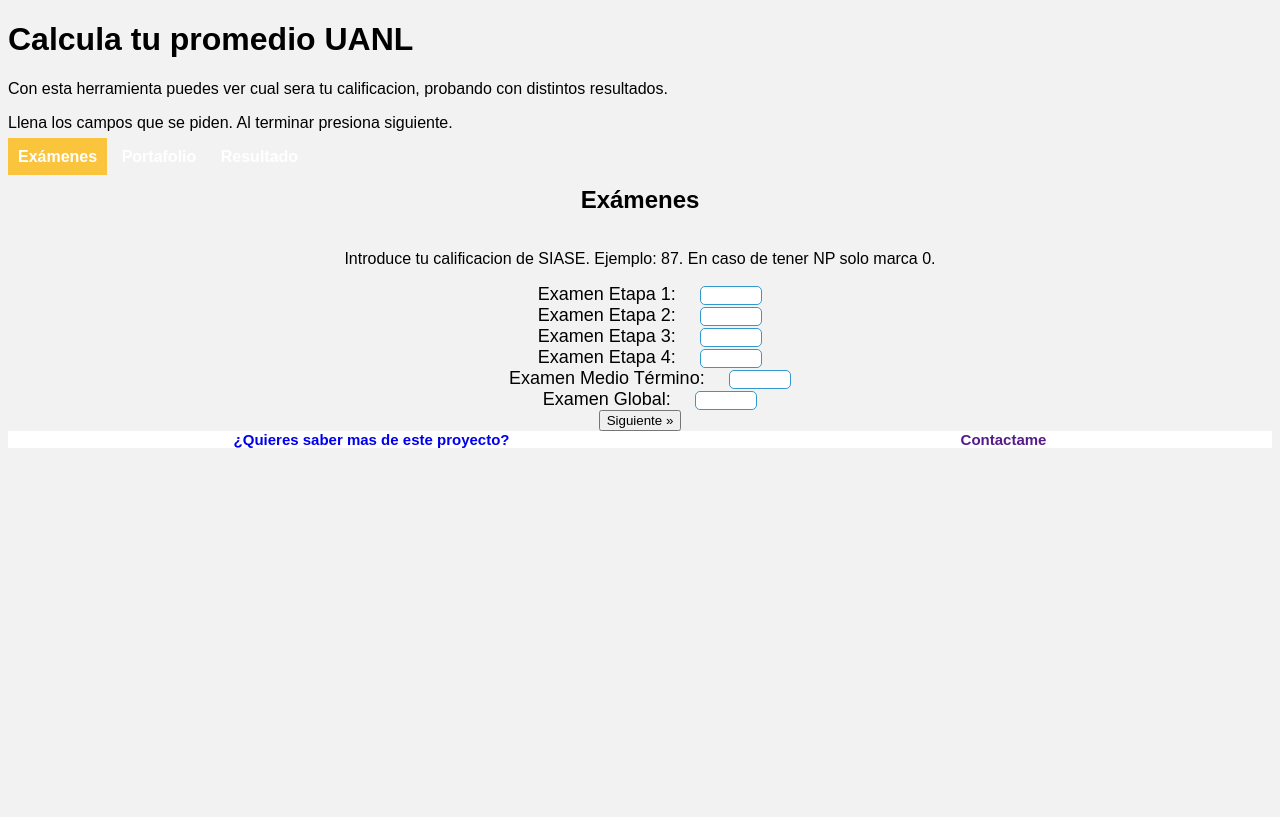
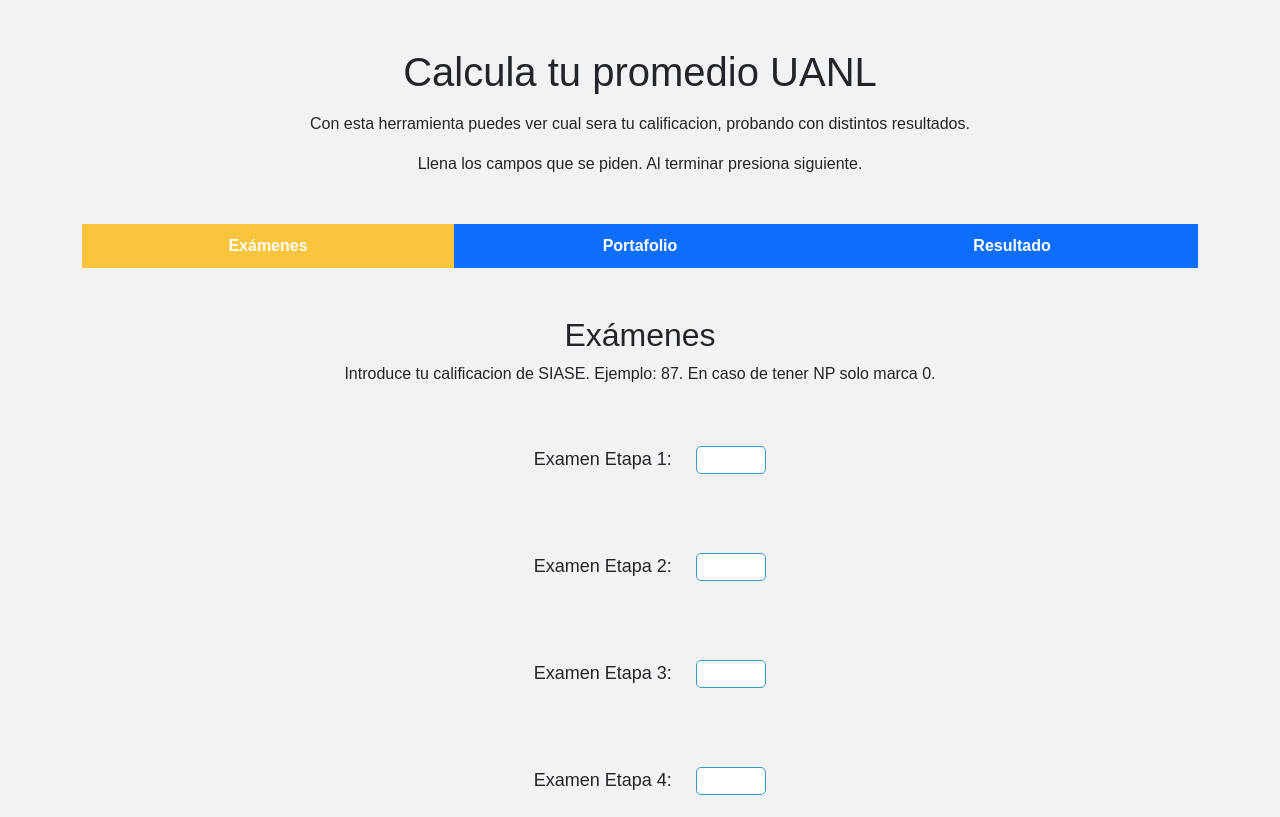
Before and after one commit to villagraandres/Calculadora-de-Promedio, a plain HTML site: page index.html in a window 1280 px wide. Shown: the top 817 px of the page. Drawn offline with nearby package versions, Linux system fonts and the light colour scheme.

Commit message:
Update index.html

```diff
--- a/index.html
+++ b/index.html
@@ -4,7 +4,7 @@
     <meta charset="UTF-8">
     <meta http-equiv="X-UA-Compatible" content="IE=edge">
     <meta name="viewport" content="width=device-width, initial-scale=1.0">
-    <link href="https://cdn.jsdelivr.net/npm/bootstrap@5.1.3/dist/css/bootstrap.min.css" rel="preload" integrity="sha384-1BmE4kWBq78iYhFldvKuhfTAU6auU8tT94WrHftjDbrCEXSU1oBoqyl2QvZ6jIW3" crossorigin="anonymous">
+    <link href="https://cdn.jsdelivr.net/npm/bootstrap@5.1.3/dist/css/bootstrap.min.css" rel="stylesheet" integrity="sha384-1BmE4kWBq78iYhFldvKuhfTAU6auU8tT94WrHftjDbrCEXSU1oBoqyl2QvZ6jIW3" crossorigin="anonymous">
     <link  rel="stylesheet" href="app.css" preload>
 
     <link rel="preconnect" href="https://fonts.googleapis.com">
@@ -37,9 +37,9 @@
 
         <nav class="d-flex mt-5 ">
 
-            <a class="bg-primary text-center activo tab" data-paso="1" style="color: white; width: 100%; padding: 10px;"  href="">Exámenes</a>
-            <a class="bg-primary text-center tab" data-paso="2" style="color: white; width: 100%; padding: 10px;" href="">Portafolio</a>
-            <a class="bg-primary text-center tab" data-paso="3" style="color: white; width: 100%; padding: 10px;" href="">Resultado</a>
+            <a href="#"  class="bg-primary text-center activo tab" data-paso="1" style="color: white; width: 100%; padding: 10px;"  href="">Exámenes</a>
+            <a href="#" class="bg-primary text-center tab" data-paso="2" style="color: white; width: 100%; padding: 10px;" href="">Portafolio</a>
+            <a href="#" class="bg-primary text-center tab" data-paso="3" style="color: white; width: 100%; padding: 10px;" href="">Resultado</a>
         </nav>
 
 
@@ -130,7 +130,7 @@
         <div class="footer">
 
           <a href="info.html" class="link mb-3" >¿Quieres saber mas de este proyecto? </a>
-          <a href="" class="link">Contactame</a>
+
 
 
 
```
